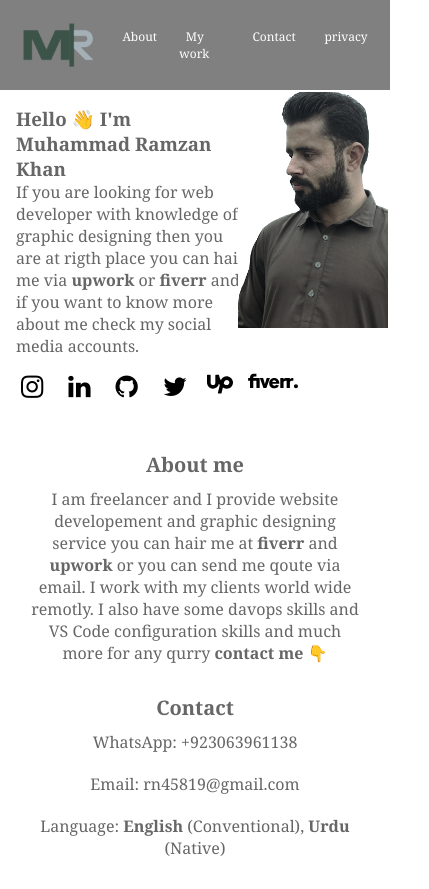
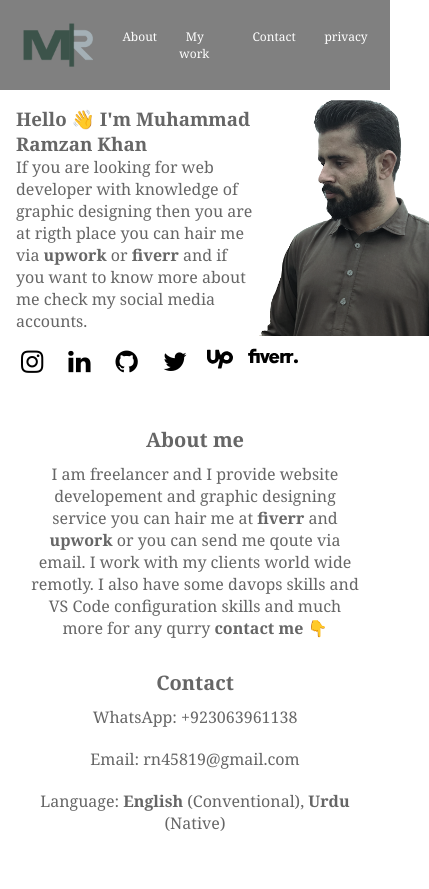
Before and after one commit to ramzan1813/MY-Protfolio, a plain HTML site: page index.html in a window 390 px wide. Shown: the whole page, 429 px wide, since content can reach past the window. After the commit the page ends 864 px from the top, so only its background shows below. Drawn offline with Linux system fonts and the light colour scheme.

Commit message:
450px responsive v1.1

```diff
--- a/css/portfolio.css
+++ b/css/portfolio.css
@@ -254,7 +254,7 @@ p {
   }
 }
 
-@media only screen and (max-width: 400px) {
+@media only screen and (max-width: 450px) {
   .ul {
     width: 12rem;
   }
@@ -283,24 +283,24 @@ p {
   .hero>figure {
     display: flex;
     flex-direction: column;
-    height: 40vh;
+    height: 35vh;
     position: relative;
-    left: -165px;
-    clip-path: inset(0 0px 0 110px);
+    left: -124px;
+    clip-path: inset(0 0px 0 90px);
   }
 
   .hero>figure>img {
     height: auto;
     max-width: 100%;
     min-width: 260px;
-    object-position: 29px 0;
+    object-position: 20px 0;
     filter: grayscale(60%);
   }
   .intro{
     margin: 1rem ;
   }
   .hero-container{
-    margin-right: 30px;
+    margin-right: 20px;
   }
   h1 {
     font-size: 20px;
```
